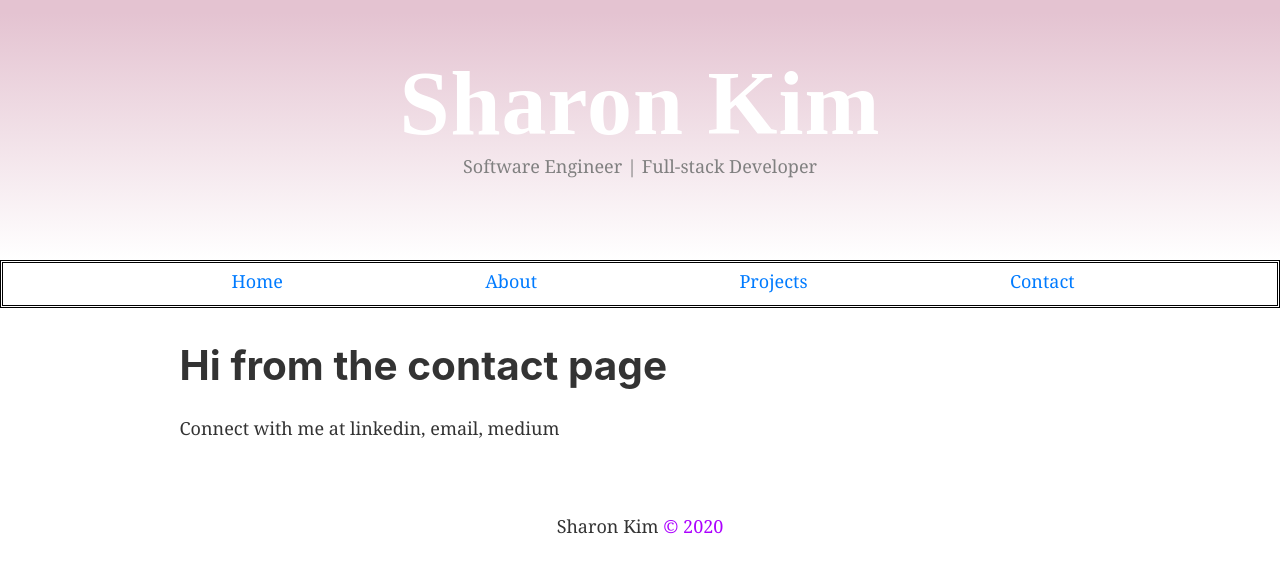
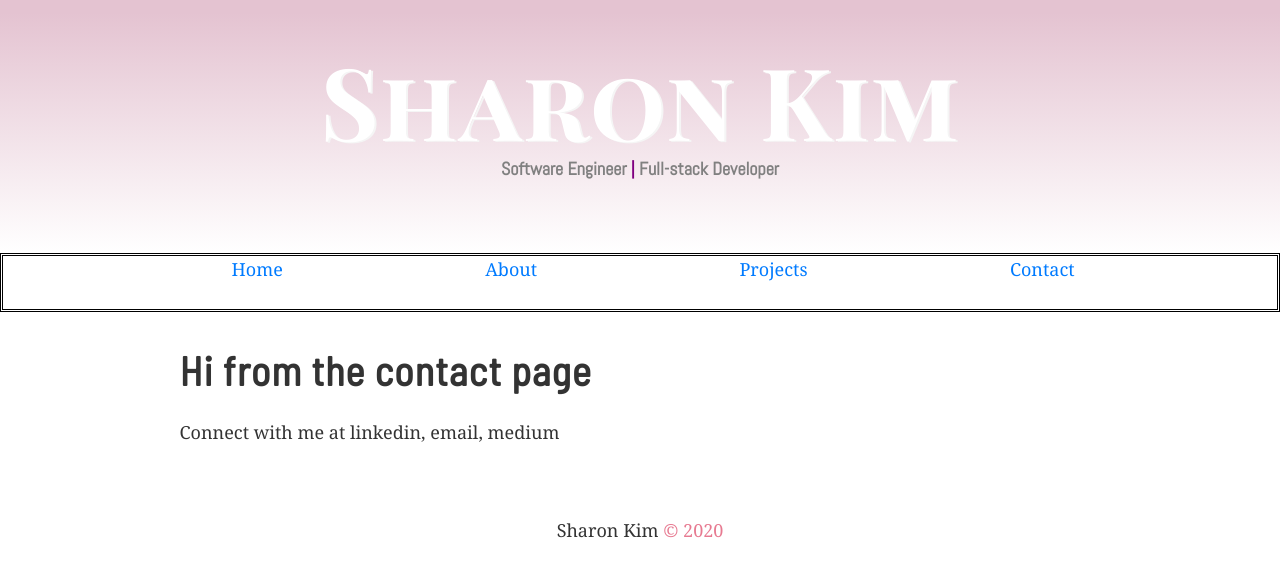
Before and after one commit to sharonk1295/portfolio, a Gatsby site: page /contact in a window 1280 px wide. Built offline with nearby package versions, Linux system fonts and the light colour scheme; Gatsby itself is replaced by a stand-in of ours; a web font is replaced by a local one.

Commit message:
added more styling to navbar module and created second project

```diff
--- a/src/components/header.js
+++ b/src/components/header.js
@@ -14,7 +14,7 @@ const Header = ({ siteTitle }) => (
       style={{
         margin: `0 auto`,
         maxWidth: 960,
-        padding: `3rem 1.0875rem`,
+        padding: `2.5rem 1.0875rem`,
       }}
     >
       <h1 className="name_title" style={{ margin: 0 }}>
@@ -22,19 +22,23 @@ const Header = ({ siteTitle }) => (
           to="/"
           style={{
             color: `white`,
+            textShadow: `whitesmoke 2px 1px`,
             textDecoration: `none`,
-            fontSize: `90px`,
+            fontSize: `100px`,
             letterSpacing: `1px`,
-            // fontFamily: `Rufina, serif`
-            fontFamily: `Antic Didone, serif`,
+            fontFamily: `Playfair Display SC, serif`,
           }}
         >
           {siteTitle}
         </Link>
       </h1>
       <p style={{
-        color: `gray`
-      }}>Software Engineer | Full-stack Developer</p>
+        color: `gray`,
+        fontWeight: `600`,
+        fontFamily: `Abel, sans-serif`,
+      }}>Software Engineer <span style={{
+        color: `purple`
+      }}>|</span> Full-stack Developer</p>
     </div>
   </header>
 )
--- a/src/components/layout.css
+++ b/src/components/layout.css
@@ -1,4 +1,4 @@
-@import url('https://fonts.googleapis.com/css2?family=Rufina&family=Antic+Didone');
+@import url('https://fonts.googleapis.com/css2?family=Cinzel:wght@700&family=Playfair+Display+SC:wght@700&family=Abel&family=Barlow+Semi+Condensed');
 
 html {
   font-family: sans-serif;
--- a/src/components/layout.js
+++ b/src/components/layout.js
@@ -47,7 +47,7 @@ const Layout = ({ children }) => {
             // height: `2.5rem`
         }}>
           Sharon Kim <span style={{
-            color: `#AC00FF`
+            color: `#E77A91`
           }}>© 2020</span>
         </footer>
       </div>
--- a/src/components/navbar.js
+++ b/src/components/navbar.js
@@ -1,26 +1,17 @@
 import React from "react"
 import {Link} from "gatsby"
 
-const linkStyle = {
-    marginBottom: `-.9rem`,
-    marginTop: `.3rem`
-};
+import navbarStyles from "./navbar.module.css"
+
 
 const Navbar = () => (
 
-    <nav style={{
-        textAlign: `center`,
-        border: `double black 3px`,
-        marginBottom: `2rem`
-    }}>
-        <ul style={{
-            display: `flex`,
-            justifyContent: 'space-evenly',
-        }}>
-            <Link style={linkStyle} to="/">Home</Link>
-            <Link style={linkStyle} to="/about">About</Link>
-            <Link style={linkStyle} to="/projects">Projects</Link>
-            <Link style={linkStyle} to="/contact">Contact</Link>
+    <nav className={navbarStyles.navbar}>
+        <ul>
+            <Link className={navbarStyles.navItem} activeClassName={navbarStyles.activeLink} to="/">Home</Link>
+            <Link className={navbarStyles.navItem} activeClassName={navbarStyles.activeLink} to="/about">About</Link>
+            <Link className={navbarStyles.navItem} activeClassName={navbarStyles.activeLink} to="/projects">Projects</Link>
+            <Link className={navbarStyles.navItem} activeClassName={navbarStyles.activeLink} to="/contact">Contact</Link>
         </ul>
     </nav>
 )
--- /dev/null
+++ b/src/components/navbar.module.css
@@ -0,0 +1,32 @@
+@import url('https://fonts.googleapis.com/css2?family=Playfair+Display+SC:wght@700');
+
+
+.navbar {
+    text-align: center;
+    border: double black 3px;
+    margin-bottom: 2rem;
+}
+.navbar ul {
+    display: flex;
+    justify-content: space-evenly;
+}
+.nav-item {
+    color: gray;
+    margin-bottom: -.95rem;
+    margin-top: .4rem;
+    font-family: 'Playfair Display SC', serif;
+    letter-spacing: 1px;
+}
+.nav-item:hover {
+    text-decoration: none;
+    color: purple
+}
+.active-link {
+    color: gray;
+    text-shadow: lightgray 1px 1px;
+    text-decoration: line-through white;
+    /* background-color: lightgray; */
+    /* padding-left: 5px;
+    padding-right: 5px; */
+    /* padding: 3px 6px; */
+}
--- a/src/pages/about.js
+++ b/src/pages/about.js
@@ -15,6 +15,7 @@ const About = (props) => (
   <Layout>
     <SEO title="About" />
     <h1 style={{
+      fontFamily: `Barlow Semi Condensed, sans-serif`,
       letterSpacing: `1px`
     }}>Who is Sharon?</h1>
     <p style={{
--- a/src/pages/contact.js
+++ b/src/pages/contact.js
@@ -7,7 +7,10 @@ import SEO from "../components/seo"
 const Contact = () => (
   <Layout>
     <SEO title="Contact" />
-    <h1>Hi from the contact page</h1>
+    <h1 style={{
+      fontFamily: `Barlow Semi Condensed, sans-serif`,
+      letterSpacing: `1px`
+    }}>Hi from the contact page</h1>
     <p>Connect with me at linkedin, email, medium</p>
   </Layout>
 )
--- a/src/pages/index.js
+++ b/src/pages/index.js
@@ -9,7 +9,10 @@ import 'bootstrap/dist/css/bootstrap.min.css';
 const IndexPage = () => (
   <Layout>
     <SEO title="Home" />
-    <h1>Hi Sharon</h1>
+    <h1 style={{
+      fontFamily: `Barlow Semi Condensed, sans-serif`,
+      letterSpacing: `1px`
+    }}>Hi Sharon</h1>
     <p>Welcome to your new Gatsby site.</p>
     <p>Now go build something great.</p>
   </Layout>
```
Also changed, not shown: src/pages/projects.js (+25 -6 lines), src/images/Vanity.png (added).
